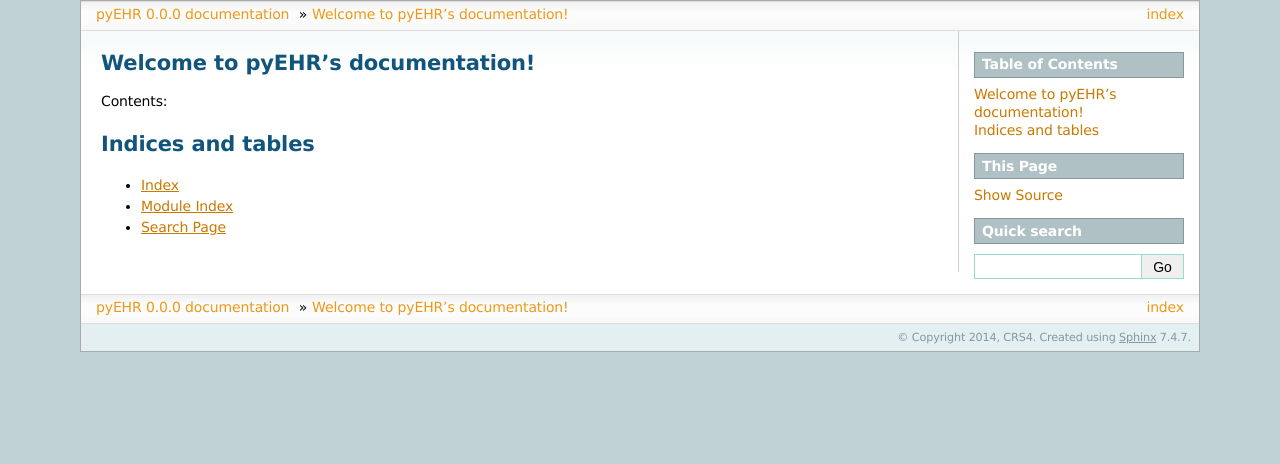
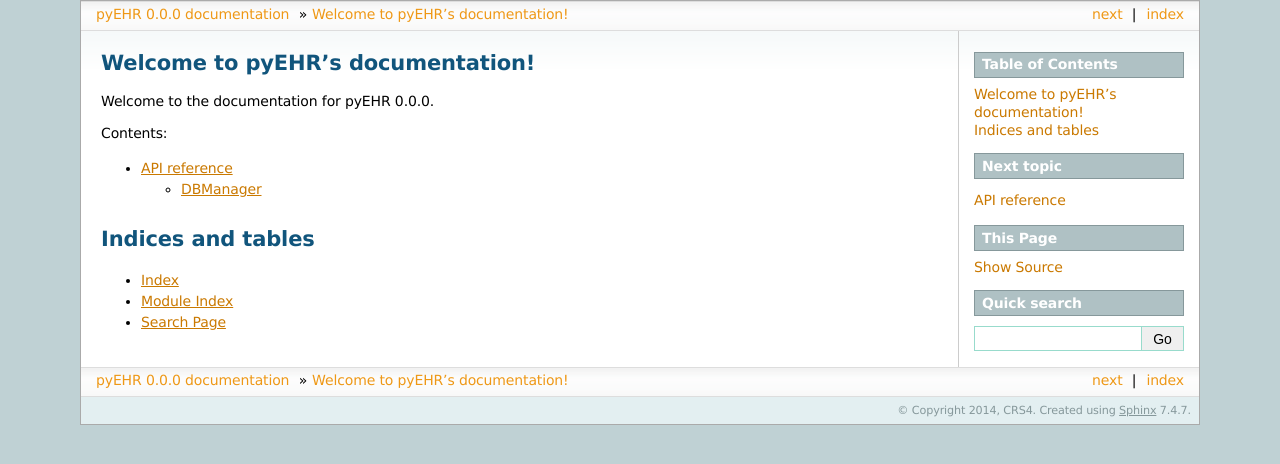
Before and after one commit to crs4/pyEHR, a Sphinx documentation site: the page built from docs/index.rst, in a window 1280 px wide. Shown: the top 464 px of the page. Built offline with Sphinx 7.4.7, drawn with Linux system fonts in a browser that asks for light colours.

```diff
--- a/docs/index.rst
+++ b/docs/index.rst
@@ -6,11 +6,14 @@
 Welcome to pyEHR's documentation!
 =================================
 
+Welcome to the documentation for pyEHR |release|.
+
 Contents:
 
 .. toctree::
    :maxdepth: 2
 
+   api_doc/index
 
 
 Indices and tables
```
Also changed, not shown: docs/api_doc/index.rst (added, +28 -0 lines).
